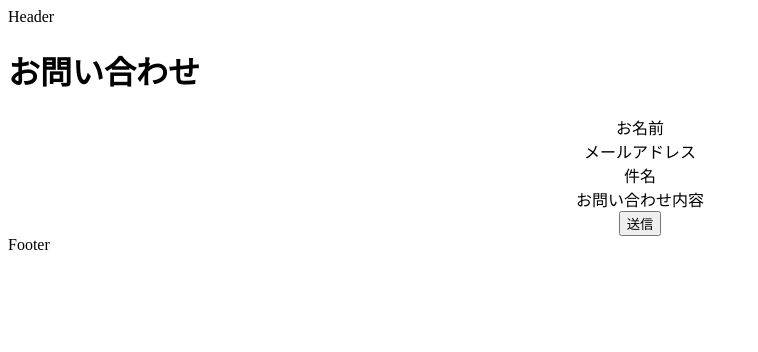
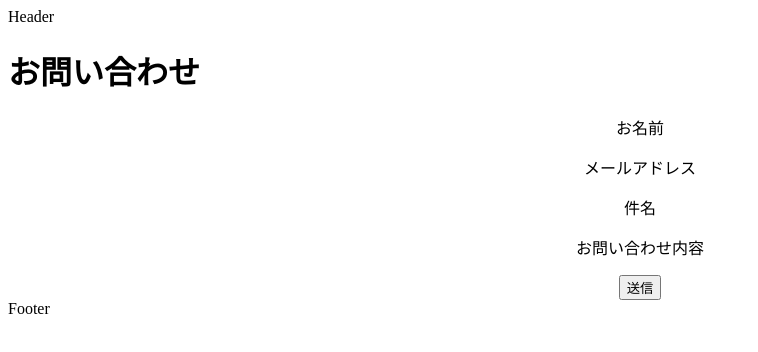
Before and after one commit to sarai2525/nuxt3-boilerplate, a Nuxt app: page /contact/confirm in a window 1280 px wide. Shown: the top 352 px of the page, without its empty margins (0-758 px from the left). Built offline with nearby package versions, Linux system fonts and the light colour scheme.

Commit message:
Fix form confirm (#4)
* add: compoents

* add: composable

* add: modules

* update: config

* delete

* create

* fix: rule is not necessary

* fix: confirm data

```diff
--- a/src/pages/contact/confirm.vue
+++ b/src/pages/contact/confirm.vue
@@ -2,34 +2,20 @@
   <div>
     <h1>お問い合わせ</h1>
     <section class="section">
-      <section class="section">
-        <form method="post" :action="contactFormUrl" class="contact-form">
-          <div class="contact-form-raw">
-            <div class="label">お名前</div>
-            <div class="input">{{ formData?.name ?? '' }}</div>
-          </div>
-          <div class="contact-form-raw">
-            <div class="label">メールアドレス</div>
-            <div class="input">{{ formData?.email ?? '' }}</div>
-          </div>
-          <div class="contact-form-raw">
-            <div class="label">件名</div>
-            <div class="input">{{ formData?.subject ?? '' }}</div>
-          </div>
-          <div class="contact-form-raw">
-            <div class="label">お問い合わせ内容</div>
-            <div class="textarea">{{ formData?.message ?? '' }}</div>
-          </div>
-          <button class="button">送信</button>
-        </form>
-      </section>
+      <form method="post" :action="contactFormUrl" class="contact-form">
+        <div v-for="(_, keyName) of formData" :key="keyName" class="contact-form-raw">
+          <p class="label">{{ formSchema[keyName].label }}</p>
+          <p>{{ formData[keyName] }}</p>
+        </div>
+        <button class="button">送信</button>
+      </form>
     </section>
   </div>
 </template>
 <script setup lang="ts">
   import { computed } from 'vue'
   import { useSeoMeta, useRuntimeConfig } from '#imports'
-  import { useForm } from '@/composables/form'
+  import { useForm, formSchema } from '@/composables/form'
 
   useSeoMeta({
     title: '',
```
